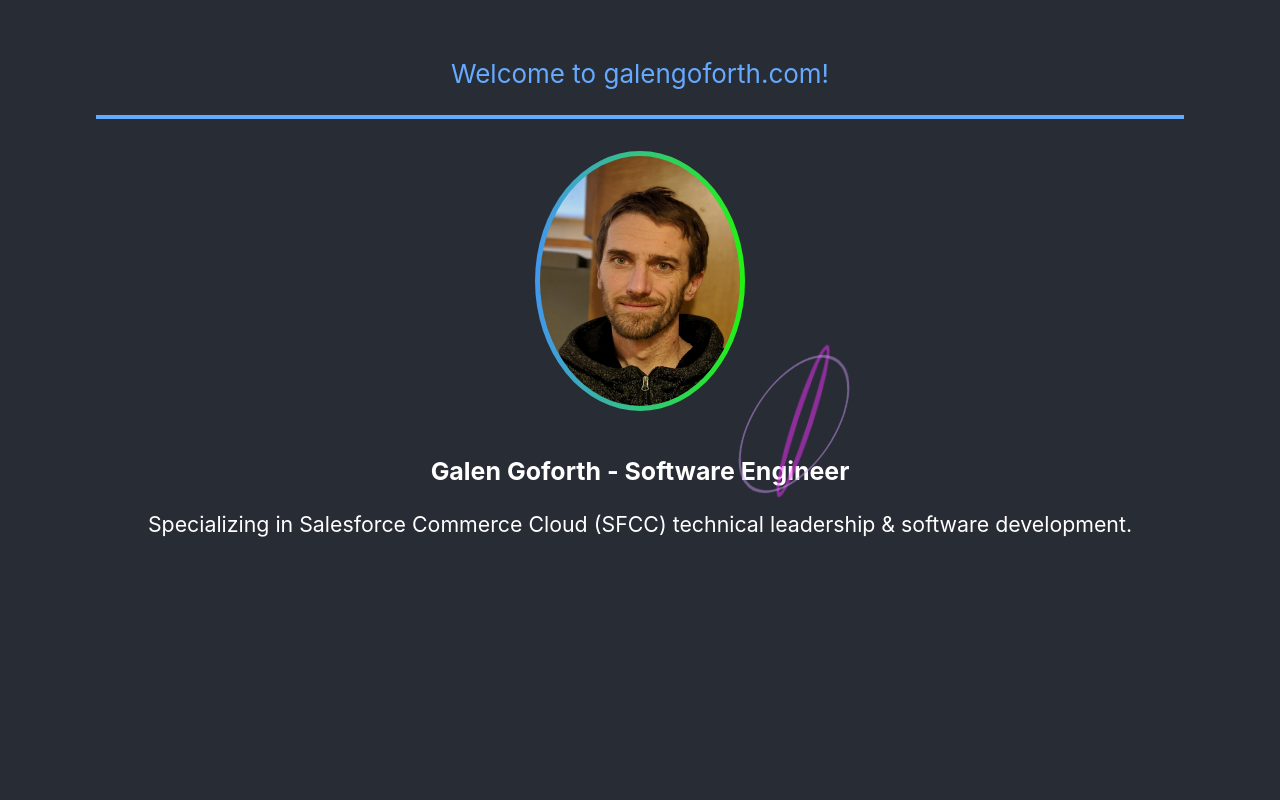
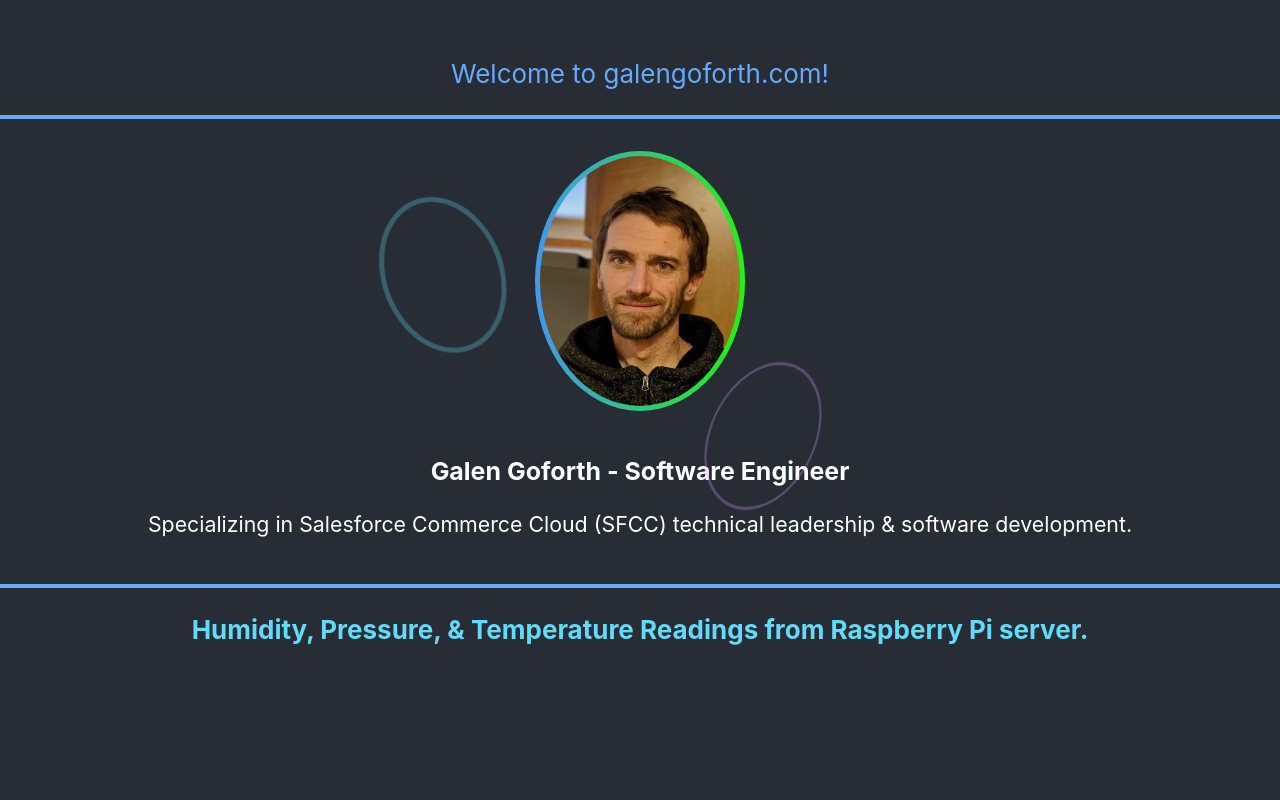
Before and after one commit to ghgofort/galengoforth.com, a React (Create React App) app: page / in a window 1280 px wide. Shown: the top 800 px of the page. Built offline with nearby package versions, Linux system fonts and the light colour scheme; no server answers.

Commit message:
update to format components

```diff
--- a/src/components/aboutMe.css
+++ b/src/components/aboutMe.css
@@ -17,8 +17,8 @@
 .AboutMe__component {
     background-color: transparent;
     font-size: 16pt;
-    height: 50vh;
-    width: 85%;
+    height: fit-content;
+    width: 100%;
 }
 
 .AboutMe__container {
@@ -43,7 +43,7 @@
     height: 150px;
     margin-right: 0;
     margin-top: 20%;
-    opacity: .5;
+    opacity: .33;
     width: 150px;
     z-index: 1;
 }
@@ -59,16 +59,16 @@
     border-radius: 50%;
     content: "";
     height: 150px;
-    margin-right: -50%;
-    margin-top: 50%;
-    opacity: .5;
+    margin-right: 50%;
+    margin-top: -25%;
+    opacity: .33;
     width: 150px;
     z-index: 1;
 }
 
 @media (prefers-reduced-motion: no-preference) {
     .AboutMe::after {
-        animation: oval-spin infinite 4s linear;
+        animation: oval-spin infinite 5s linear;
     }
 }
 
@@ -88,14 +88,13 @@
         border-width: 5px;
         height: 150px;
         margin-right: 50%;
-        margin-top: -50%;
+        margin-top: -25%;
         transform: rotate(0deg);
     }
     25% {
         border-color: #dd77ff;
         border-width: 7px;
-        height: 75px;
-        margin-right: 0;
+        height: 50px;
         margin-top: 0;
         transform: rotate(180deg);
     }
@@ -104,14 +103,12 @@
         border-width: 5px;
         height: 0;
         margin-right: -50%;
-        margin-top: 0;
         transform: rotate(360deg);
     }
     75% {
         border-color: #dd77ff;
         border-width: 7px;
-        height: 75px;
-        margin-right: 0;
+        height: 50px;
         margin-top: 0;
         transform: rotate(540deg);
     }
@@ -120,7 +117,7 @@
         border-width: 5px;
         height: 150px;
         margin-right: 50%;
-        margin-top: -50%;
+        margin-top: -25%;
         transform: rotate(720deg);
     }
 }
--- a/src/components/aboutMe.js
+++ b/src/components/aboutMe.js
@@ -13,8 +13,10 @@ function AboutMe() {
                     <img src={itsMe} className="itsMe" alt="logo" />
                 </div>
             </div>
-            <h3>Galen Goforth - Software Engineer</h3>
-            <p>Specializing in Salesforce Commerce Cloud (SFCC) technical leadership & software development.</p>
+            <div className="AboutMe__content">
+                <h3>Galen Goforth - Software Engineer</h3>
+                <p>Specializing in Salesforce Commerce Cloud (SFCC) technical leadership & software development.</p>
+            </div>
         </div>
     );
 }
--- a/src/components/hpt.css
+++ b/src/components/hpt.css
@@ -1,12 +1,28 @@
 .hpt__component {
     display: flex;
-    flex-direction: column;
+    flex-direction: row;
+    flex-wrap: wrap;
     align-items: center;
-    justify-content: flex-end;
-    margin-top: 50%;
+    justify-content: center;
+    width: 100%;
+    height: fit-content;
+
     & h4 {
+        border-top: 4px solid #66aaff;
         color: #61dafb;
+        margin-top: 1em;
+        margin-bottom: 0;
+        padding: 1em 0 0 0;
     }
+
+    .hpt__header {
+        width: 100%;
+    }
+}
+
+.hpt__record {
+    max-width: 27%;
+    margin: 3%;
 }
 
 .hpt__slide {
@@ -14,3 +30,10 @@
     line-height: 1em;
     font-size: 12pt;
 }
+
+@media (max-width: 768px) {
+    .hpt__record {
+        max-width: 100%;
+        margin: 0;
+    }
+}
--- a/src/components/hpt.js
+++ b/src/components/hpt.js
@@ -31,8 +31,10 @@ function HPT() {
 
     return (
         <div className="hpt__component">
-            <h4>Humidity, Pressure, & Temperature Readings from Raspberry Pi server.</h4>
-            {
+            <div className="hpt__header">
+                <h4>Humidity, Pressure, & Temperature Readings from Raspberry Pi server.</h4>
+            </div>
+                {
                 apiResponse.map((item, index) => {
                     const date = new Date((item.dateTimeCreated.seconds * 1000));
                     let time = '';
@@ -49,7 +51,7 @@ function HPT() {
                         date.getMinutes() : date.getMinutes()) + ' ' +
                         (isAM ? 'AM' : 'PM');
                     return (
-                        <div key={index}>
+                        <div key={index} className="hpt__record">
                             <p><strong>Date: </strong>{date.toDateString()} <strong>Time:</strong> {time}</p>
                             <p className="hpt__slide">
                                 Humidity: {item.humidity}
```
